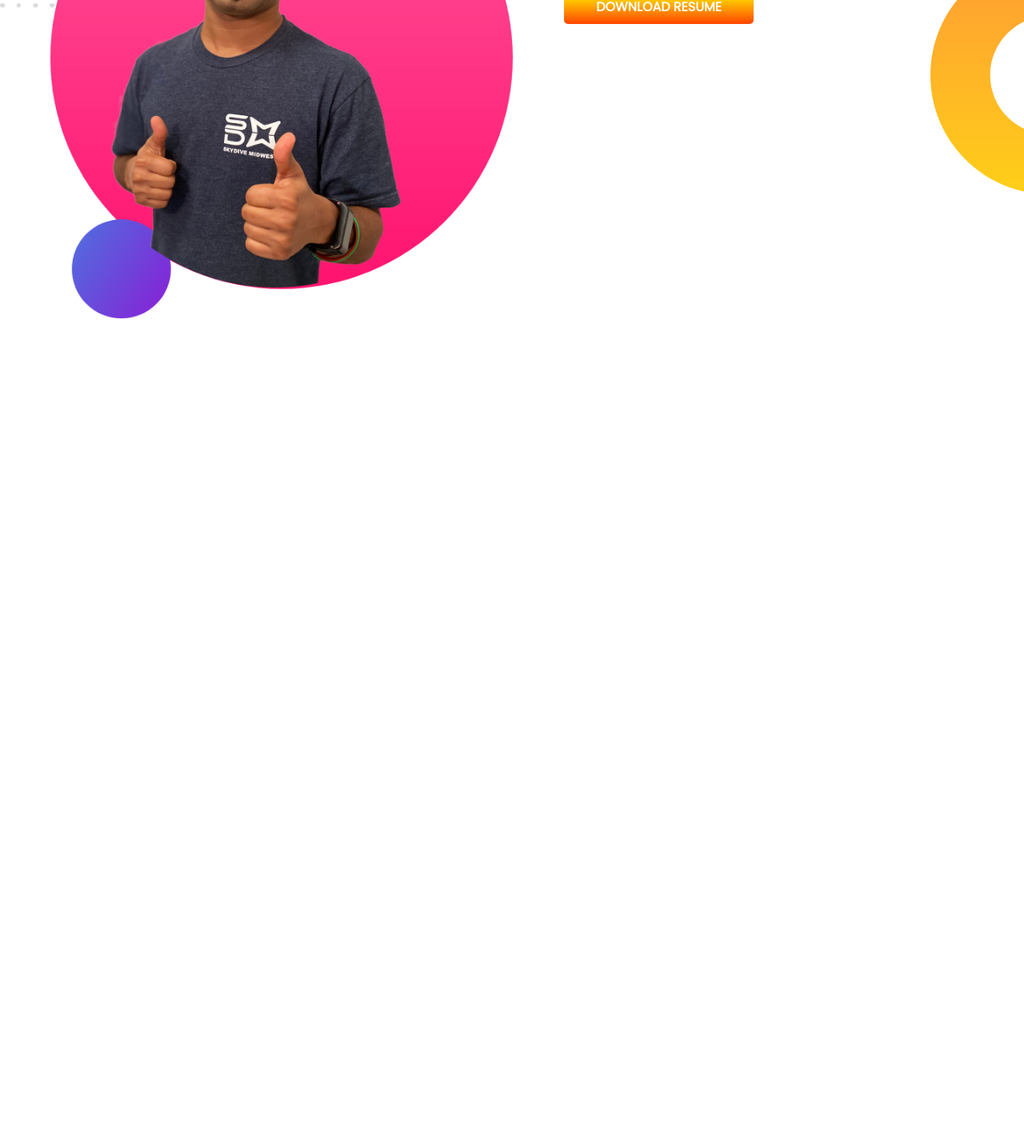
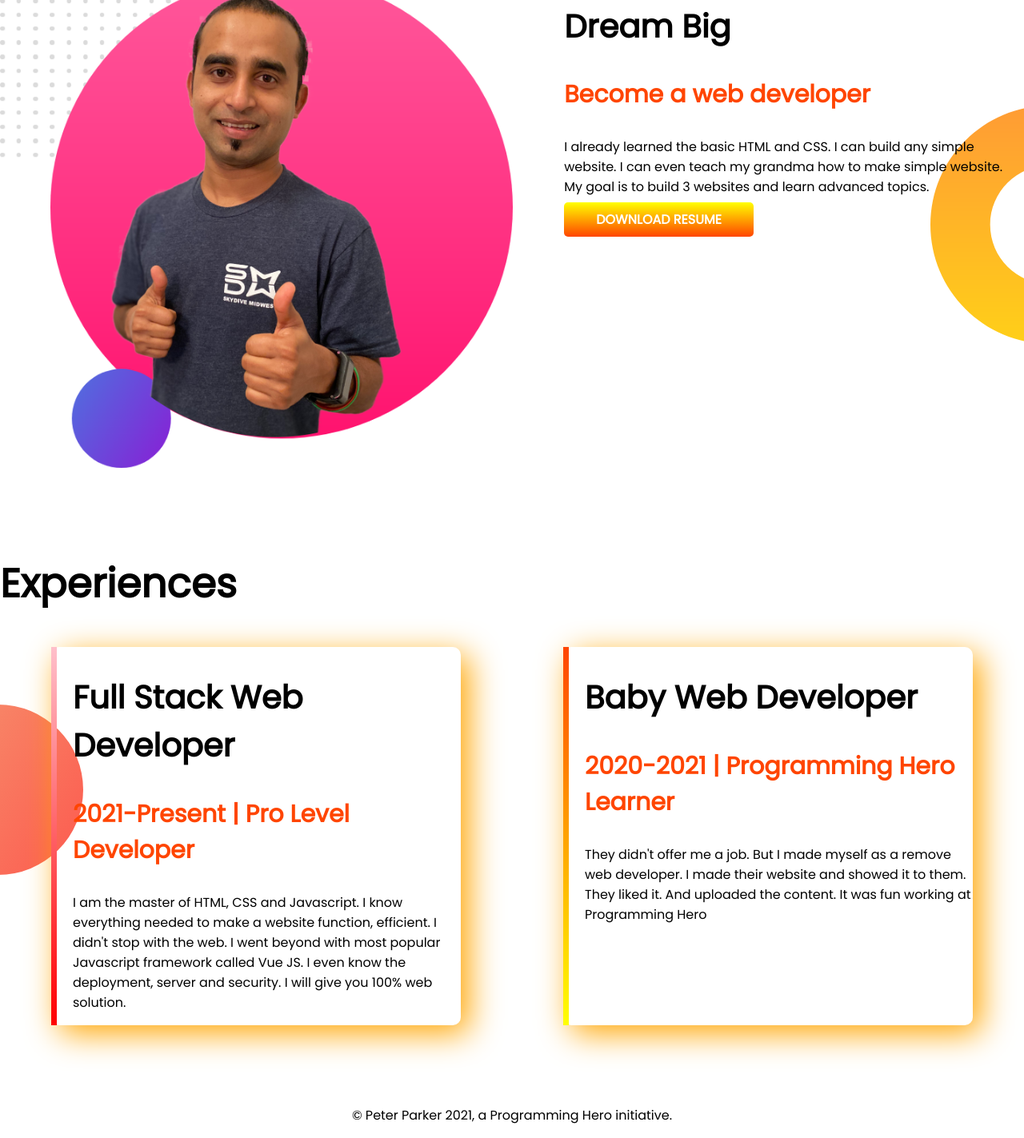
Before and after one commit to sadia5g/module4-main, a plain HTML site: page index.html in a window 1280 px wide. Shown: the part 3129-4552 px from the top of the page at 80% size. Before the commit the page ends 3635 px from the top, so only its background shows below. Drawn offline with Linux system fonts and the light colour scheme.

Commit message:
footer commit

```diff
--- a/index.html
+++ b/index.html
@@ -17,13 +17,15 @@
 <p>এবার আমরা আপলোড ইমেজে ক্লিক করব । করে আমাদের যে ছবিটা লাগবে সেটা সিলেক্ট করে দিব। দিয়ে দিলে কিছুক্ষন পরে ডাউনলোড অপশন আসবে। এটাকে এবার ডাউনলোড করে নিব। </p>
 <p>https://www.photopea.com/ এ গিয়ে ইমেজ কে ভিভিন্ন ভাবে সাজানো যায়। এবার যে ব্যগ্রাউন্ড ইমেজ দিব সেটাকে আগে টেনে নিব তারপরে উপরে যে ছবি দিব সেটা কে সিলেক্ট করে নিয়ে ওখানে বসাব। এখন দেখা যাবে ইমেজের অসামজস্য আছে কি না । থাকলে বাম পাসের কারসারের নিচের স্কয়ার সেপে ক্লিক করে ধরে রাখতে হবে রাখলে অনেক গুলা অপশন আসবে এখানে ইলিপ্স সিলেক্ট এ সিলেক্ট করে ছবির এক প্রান্ত থেকে টেনে অন্য প্রান্তে নিয়ে যে অংশ বাদ দিব সেখানে রেখা একে নিব । এবার উপরের অংশে সিলেক্ট অপশনে গিয়ে ইনভার্স করব ।ইনভার্স করার পর ডিলেট এ চাপ দিতে হবে । কিবোরড এর ডিলিটে চাপ দিলে ইরোর দিবে প্রথম এবার যে ছবিটা কাত্তেছি সেটার ফাইলের উপরে ডান ক্লিক করলে অনেক অপশনের মাঝে রেস্টোরাইস আসবে তখন এটাকে  ক্লিক করলেই কাজ হয়ে যাবে। এবার ছবিটাকে সিলেক্ট করে সঠিক যায়গায় বসিয়ে উপরের ফাইল অপশনে গিয়ে ক্লিক করলে এক্সপর্ট এজ অপ্সহন আসবে তখন এতাকে পি এন জি তে এক্সপর্ট করে সেইভ করব ।  </p> <br>
 <p>এবার দেখি কিভাবে একটা সাইট বানানো যায় । তবে একটা কথা আগেই জেনে নেই সেটা কোন লেখাকে স্টাইলিশ করতে গেলে fonts.google.com এ সার্চ দিতে হবে । এখানে অনেক ধরনের লেখার ইস্টাইল দিবে তবে আমরা যাবো poppins এ ক্লিক করে যেটা নিব সেটা সিলেক্ট করব আপাদত reguler 400 কে +select this style এ ক্লিক করব করলে এখানে একটা লিংক দেখা যাবে সেটাকে আমরা সম্পুর্ন কপি করে  style.css যে লিংক থাকবে সেটার উপরে আলাদা ভাবে পেস্ট করে দিব। এখানেই শেষ হয় নি +select this style এর যে লিংক কপি করেছি তার নিচে CSS rules to specify families এর নিচের লিংক কপি করব করে  style.css এ body এর মাঝে নিয়ে বসাব । লেখা কমানো বাড়ানোর জন্য style.css এ গিয়ে যে ট্যগ এর লেখা বড় করব সেই ট্যগ লিখতে হবে যেমন h1 {font-size: 50px;} মানে এভাবে বাড়াতে হবে। এবার এখানে কোন ক্লাস ব্যবহার করতে হলে .something-something {color:something;} এভাবে ট্যগ লিখতে হবে ।  </p>
-<p>পাশা পাশি কোন কিছুকে বসানোর জন্য আমরা জিনিস গুলাকে আলাদা আলাদা div এর মধ্যে বসাব বসিয়ে section নিয়ে তার মধ্যে div গুলাকে বসাতে হবে । এখন style.css এর মধ্যে গিয়ে section {display:flex; } এই ট্যগ বসাতে হবে ।  এবার  index.html এ গিয়ে দুই div এর মধ্যে একই ক্লাস নিতে হবে যেমনঃ <div class="half-width-png"></div> (png টা বাদ দিতে হবে) এভাবে । গুরুত্ব পুর্ন কথা Linkdin প্রোফাইল খুলতে হবে অবশ্যই। আচ্ছা এবার যদি কালারের শেড নিতে চাই তাহলে আমাকে অবশ্যই style.css এর ভিতরে গিয়ে যেখানে শেড টা করব তার ক্লাসের ভিতরে background-image: linear-gradient(yellow, orangered); কোনার মাঝে একটা ইমেজ ব্যবহার করার জন্য প্রথমে index.html এর ভিতরে যে <section class="top-baner-png"></section> (png টা বাদ দিতে হবে) নিয়েছিলাম সেটা কপি করে style.css এর ভিতরে  .top-baner {background-image: url(images/top-banner.png);} এভাবে লিখে দিব ফাস্ট ব্যকেটের মধ্যে থাকবে সেই ইমেজের নাম । ছবিটা যেন বার বার রিপিট না হয় তার জন্য  background-repeat: no-repeat; লিখতে হবে ওটার মধ্যে। এখন দেখা যাচ্ছে ইমেজ টায় ডিফল্ট ভাবে মার্জিন পাচ্ছে সেটা যদি না চাই তাহলে style.css এর body তে  { margin: 0;} করে দিতে হবে ।
+<p>পাশা পাশি কোন কিছুকে বসানোর জন্য আমরা জিনিস গুলাকে আলাদা আলাদা div এর মধ্যে বসাব বসিয়ে section নিয়ে তার মধ্যে div গুলাকে বসাতে হবে । এখন style.css এর মধ্যে গিয়ে section {display:flex; } এই ট্যগ বসাতে হবে ।  এবার  index.html এ গিয়ে দুই div এর মধ্যে একই ক্লাস নিতে হবে যেমনঃ <div class="half-width-png"></div> (png টা বাদ দিতে হবে) এভাবে । গুরুত্ব পুর্ন কথা Linkdin প্রোফাইল খুলতে হবে অবশ্যই। আচ্ছা এবার যদি কালারের শেড নিতে চাই তাহলে আমাকে অবশ্যই style.css এর ভিতরে গিয়ে যেখানে শেড টা করব তার ক্লাসের ভিতরে background-image: linear-gradient(yellow, orangered); কোনার মাঝে একটা ইমেজ ব্যবহার করার জন্য প্রথমে index.html এর ভিতরে যে <section class="top-baner-png"></section> (png টা বাদ দিতে হবে) নিয়েছিলাম সেটা কপি করে style.css এর ভিতরে  .top-baner {background-image: url(images/top-banner.png);} এভাবে লিখে দিব ফাস্ট ব্যকেটের মধ্যে থাকবে সেই ইমেজের নাম । ছবিটা যেন বার বার রিপিট না হয় তার জন্য  background-repeat: no-repeat; লিখতে হবে ওটার মধ্যে। এখন দেখা যাচ্ছে ইমেজ টায় ডিফল্ট ভাবে মার্জিন পাচ্ছে সেটা যদি না চাই তাহলে style.css এর body তে  { margin: 0;} করে দিতে হবে । যদি পোস্টার টাইপ করতে চাই তাহলে লেখা গুলাকে div এর মধ্য নিয়ে ক্লাস দিয়ে দিতে হবে । এবার https://developer.mozilla.org/en-US/docs/Web/CSS/box-shadow এ গিয়ে Syntax এর কোড গুলো ফলো করলে অনেক টা
+সেপ এ আনা যাবে ডিভ এর মধ্যে যে ক্লাস নিব সেটাকে style.css এ গিয়ে সাজাতে হবে এভাবে যেমনঃ width: 40%; margin-left: 5%; margin-right: 5%; padding-left: 20px; border-radius: 10px; box-shadow: 10px 10px 40px orange; তাহলে স্যডো আক্রিতির একটা সেপ চলে আসবে । সাইডে যদি কালার কম্বিনেশন দিতে চাই তবে
+
 </p> <br> <br>
 <img src="images/IMG_20210107_082842.jpg" alt=""> <br>
 
-<section class="top-baner">
+<section class="top-baner flexible-containaer">
     <div class="half-width">
-        <h1>Welcome To </h1>
+        <h2>Welcome To </h2>
         <h1 > <span class="orange-color">Jhonker Mahabub </span> World!</h1>
         <h3>Build Climber and Train StopperBuild Climber and Train Stopper</h3>
         <p>You might saw me jumping, climbing buildings, and stopping trains. But nobody pays me a dime for that work. That's why I am learning and mastering web development. I will not stop until I become the Web Development Hero.</p>
@@ -33,17 +35,35 @@
         <img src="images/jhankar.png" alt="">
     </div>
 </section>
-<section class="dream-big">
+<section class="dream-big flexible-containaer">
     <div>
         <img src="images/jhankar2.png" alt="">
     </div>
     <div class="half-width">
-        <h1>Dream Big</h1>
-        <h3>Become a web developer</h3>
+        <h2>Dream Big</h2>
+        <h3 class="orange-color">Become a web developer</h3>
         <p>I already learned the basic HTML and CSS. I can build any simple website. I can even teach my grandma how to make simple website. My goal is to build 3 websites and learn advanced topics.</p>
         <a class="link-button" target="_blank" href="https://fonts.google.com/specimen/Poppins?query=po">DOWNLOAD RESUME</a>
     </div>
+</section>
+<section class="experince-aria">
+    <h1>Experiences</h1>
+    <div class="flexible-containaer">
+        <div id="web-boss" class= "experince-jone">
+            <h2>Full Stack Web Developer</h2>
+            <h3 class="orange-color">2021-Present | Pro Level Developer</h3>
+            <p>I am the master of HTML, CSS and Javascript. I know everything needed to make a website function, efficient. I didn't stop with the web. I went beyond with most popular Javascript framework called Vue JS. I even know the deployment, server and security. I will give you 100% web solution.</p>
+        </div>
 
+        <div id="web-jounior" class="experince-jone">
+            <h2>Baby Web Developer</h2>
+            <h3 class="orange-color">2020-2021 | Programming Hero Learner</h3>
+            <p>They didn't offer me a job. But I made myself as a remove web developer. I made their website and showed it to them. They liked it. And uploaded the content. It was fun working at Programming Hero</p>
+        </div>
+    </div>
 </section>
+<footer>
+    <p>© Peter Parker 2021, a Programming Hero initiative.</p>
+</footer>
 </body>
 </html>
--- a/style.css
+++ b/style.css
@@ -2,10 +2,19 @@ body {
   font-family: "Poppins", sans-serif;
   margin: 0;
 }
+h1 {
+  font-size: 50px;
+}
+h2 {
+  font-size: 40px;
+}
+h3 {
+  font-size: 30px;
+}
 .orange-color {
   color: orangered;
 }
-section {
+.flexible-containaer {
   display: flex;
   margin-bottom: 100px;
 }
@@ -36,3 +45,32 @@ img {
   background-repeat: no-repeat;
   background-position: right;
 }
+.orange-color {
+  color: orangered;
+}
+.experince-jone {
+  width: 40%;
+  margin-left: 5%;
+  margin-right: 5%;
+  padding-left: 20px;
+  border-radius: 10px;
+  box-shadow: 10px 10px 40px orange;
+}
+#web-boss {
+  border-image: linear-gradient(pink, red);
+  border-left: 7px solid;
+  border-image-slice: 1;
+}
+#web-jounior {
+  border-image: linear-gradient(orangered, yellow);
+  border-left: 7px solid;
+  border-image-slice: 1;
+}
+.experince-aria {
+  background-image: url(images/exp-bg.png);
+  background-repeat: no-repeat;
+  background-position: left;
+}
+footer p {
+  text-align: center;
+}
```
